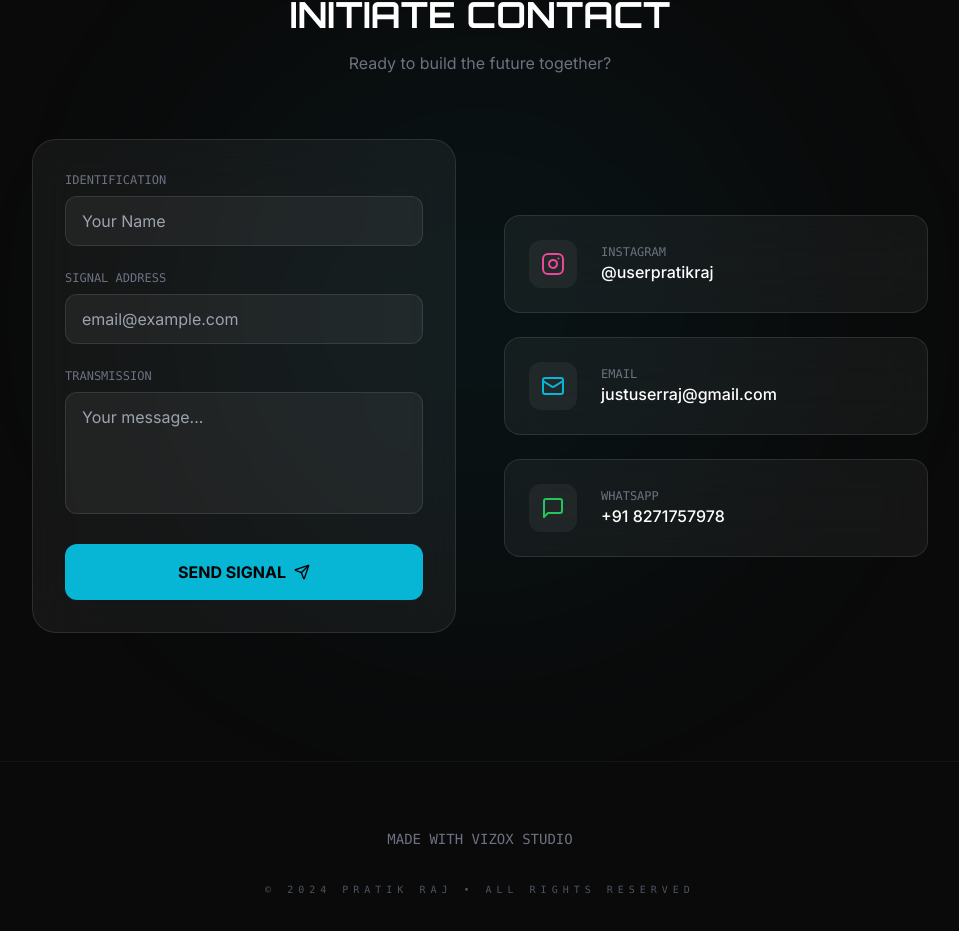
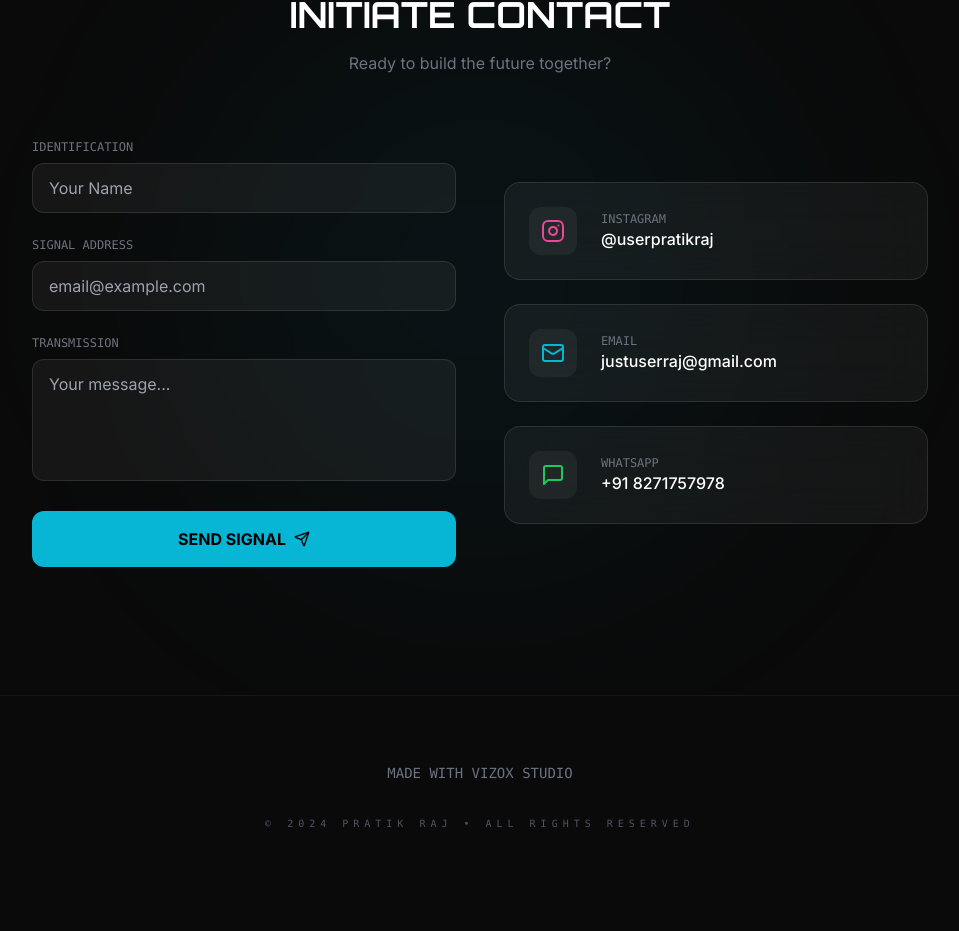
Before and after one commit to justuserraj/RajPortfolio, a React (Vite) app: page / in a window 1280 px wide. Shown: the part 4946-5877 px from the top of the page, without its empty margins (160-1119 px from the left). After the commit the page ends 5825 px from the top, so only its background shows below. Built offline with nearby package versions, Linux system fonts and the light colour scheme.

Commit message:
[dyad] Removing glass panel from contact form - wrote 1 file(s)

```diff
--- a/src/components/Contact.tsx
+++ b/src/components/Contact.tsx
@@ -22,8 +22,7 @@ const Contact = () => {
         </div>
 
         <div className="grid md:grid-cols-2 gap-12">
-          <div className="space-y-8">
-            <div className="glass-panel p-8 rounded-3xl relative">
+          <div className="space-y-8 relative">
             <AnimatePresence>
               {isSent && (
                 <motion.div
@@ -81,7 +80,6 @@ const Contact = () => {
               </button>
             </form>
           </div>
-          </div>
 
           <div className="flex flex-col justify-center gap-6">
             {[
```
Lines whose indentation alone changed are shown as unchanged.
